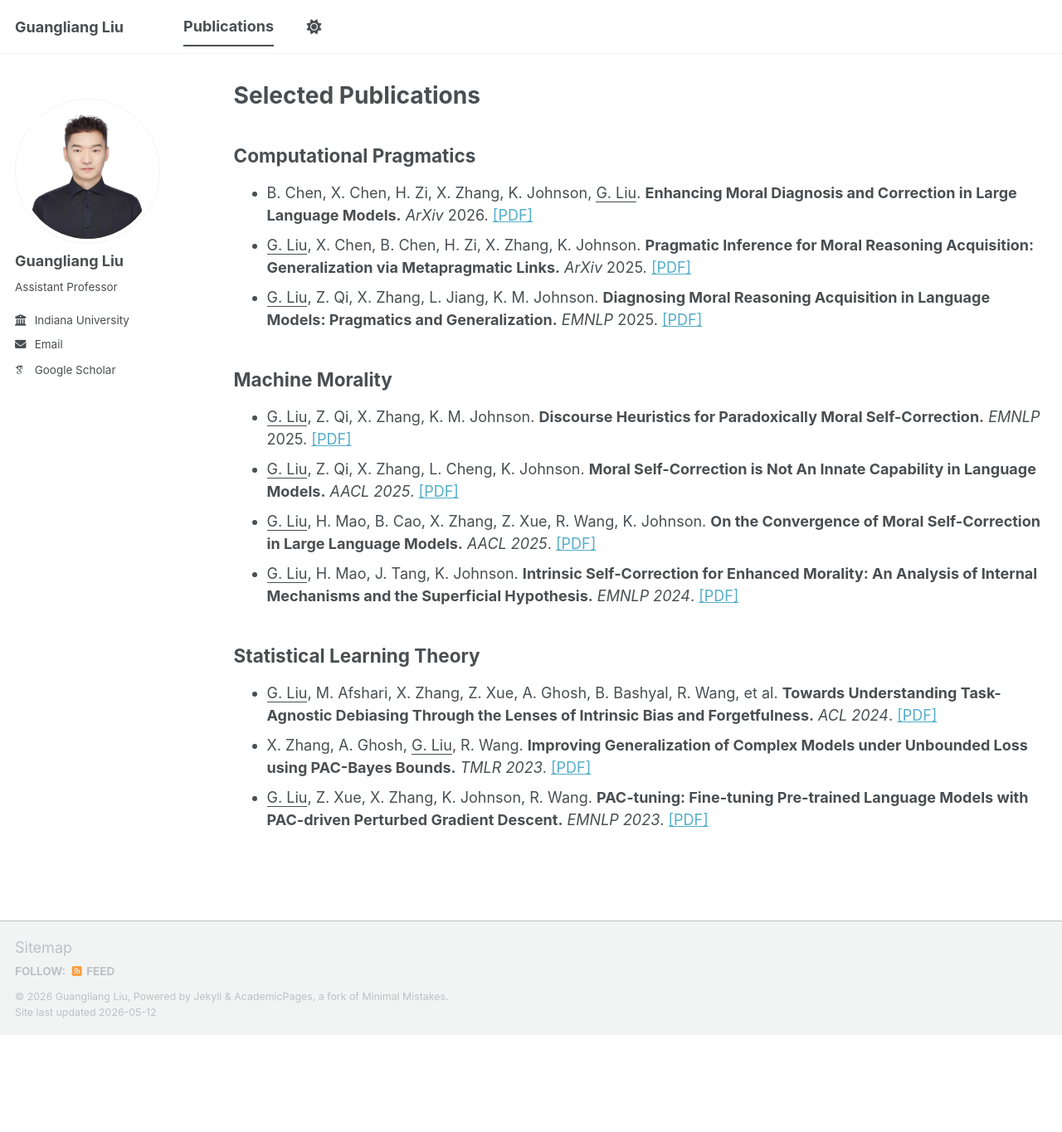
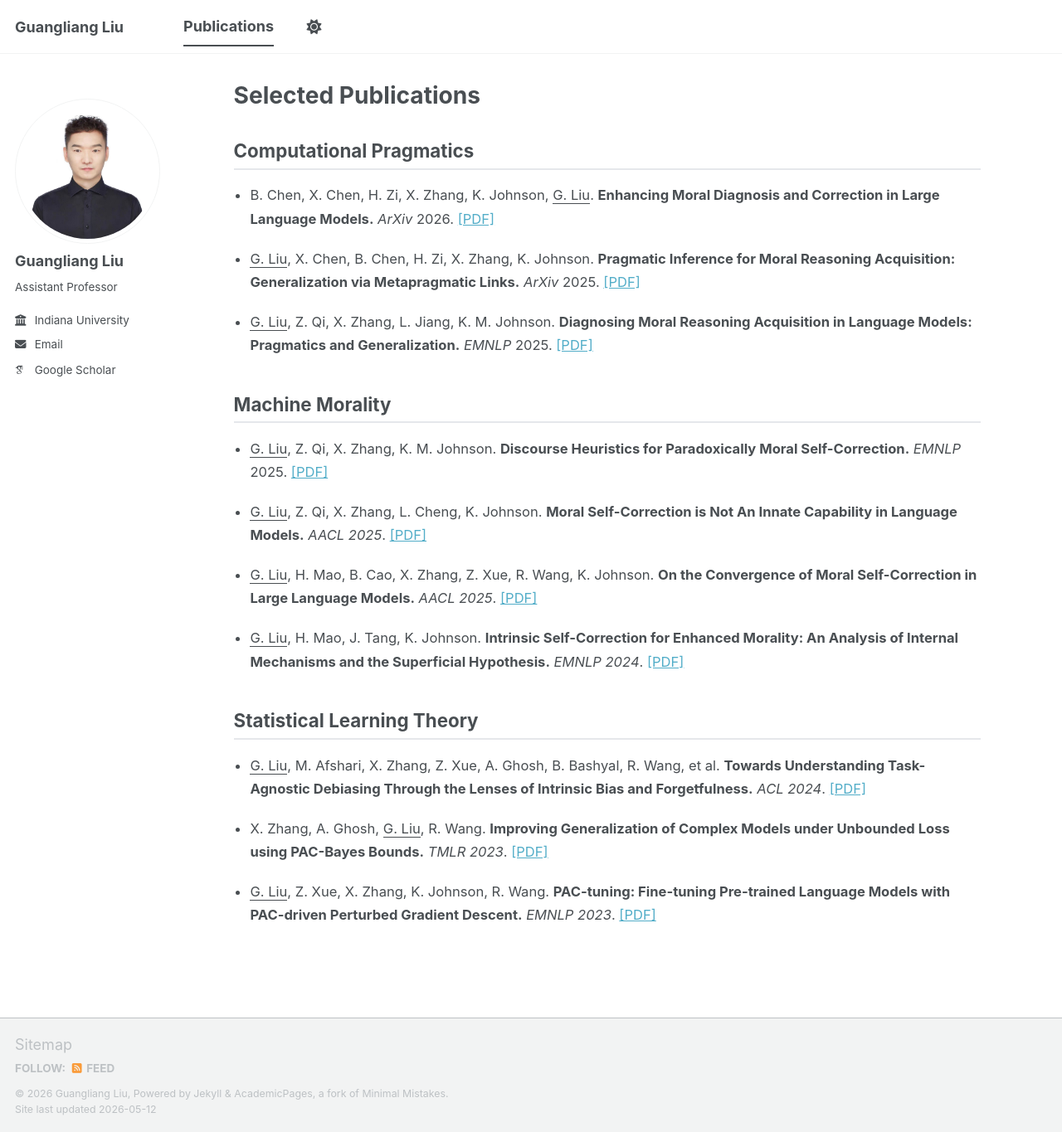
Before and after one commit to guangliang-nlp/guangliang-nlp.github.io, a Jekyll site: the page built from _pages/publications.html, in a window 1280 px wide and 1365 px high. Shown: the whole window at 83% size. Built offline with Jekyll 4.4.1, drawn with Linux system fonts in a browser that asks for light colours; some web fonts are replaced; a script bundle is joined from its source files by our own code; library files that are not in the unit come from our copies.

Commit message:
Update publications.html

```diff
--- a/_pages/publications.html
+++ b/_pages/publications.html
@@ -4,74 +4,122 @@ title: "Selected Publications"
 permalink: /publications/
 author_profile: true
 ---
-<h2>Computational Pragmatics</h2>
-<ul>
-  <li>
+
+<div style="
+  font-size:0.92em;
+  line-height:1.7;
+  max-width:900px;
+">
+
+<h2 style="
+  font-size:1.35em;
+  border-bottom:2px solid #e5e7eb;
+  padding-bottom:0.3em;
+  margin-top:1.8em;
+">
+  Computational Pragmatics
+</h2>
+
+<ul style="padding-left:1.2em;">
+
+  <li style="margin-bottom:1.2em;">
     B. Chen, X. Chen, H. Zi, X. Zhang, K. Johnson, <u>G. Liu</u>.
     <strong>Enhancing Moral Diagnosis and Correction in Large Language Models.</strong>
     <em>ArXiv</em> 2026.
     <a href="https://arxiv.org/abs/2601.03079">[PDF]</a>
   </li>
-  <li>
+
+  <li style="margin-bottom:1.2em;">
     <u>G. Liu</u>, X. Chen, B. Chen, H. Zi, X. Zhang, K. Johnson.
     <strong>Pragmatic Inference for Moral Reasoning Acquisition: Generalization via Metapragmatic Links.</strong>
     <em>ArXiv</em> 2025.
     <a href="https://arxiv.org/abs/2509.24102">[PDF]</a>
   </li>
-   <li>
+
+  <li style="margin-bottom:1.2em;">
     <u>G. Liu</u>, Z. Qi, X. Zhang, L. Jiang, K. M. Johnson.
     <strong>Diagnosing Moral Reasoning Acquisition in Language Models: Pragmatics and Generalization.</strong>
     <em>EMNLP</em> 2025.
     <a href="https://arxiv.org/abs/2502.16600">[PDF]</a>
   </li>
+
 </ul>
 
-<h2>Machine Morality</h2>
-<ul>
-  <li>
+
+<h2 style="
+  font-size:1.35em;
+  border-bottom:2px solid #e5e7eb;
+  padding-bottom:0.3em;
+  margin-top:2em;
+">
+  Machine Morality
+</h2>
+
+<ul style="padding-left:1.2em;">
+
+  <li style="margin-bottom:1.2em;">
     <u>G. Liu</u>, Z. Qi, X. Zhang, K. M. Johnson.
     <strong>Discourse Heuristics for Paradoxically Moral Self-Correction.</strong>
     <em>EMNLP</em> 2025.
     <a href="https://arxiv.org/abs/2507.00985">[PDF]</a>
   </li>
-  <li>
+
+  <li style="margin-bottom:1.2em;">
     <u>G. Liu</u>, Z. Qi, X. Zhang, L. Cheng, K. Johnson.
     <strong>Moral Self-Correction is Not An Innate Capability in Language Models.</strong>
     <em>AACL 2025</em>.
     <a href="https://arxiv.org/abs/2410.20513">[PDF]</a>
   </li>
-  <li>
+
+  <li style="margin-bottom:1.2em;">
     <u>G. Liu</u>, H. Mao, B. Cao, X. Zhang, Z. Xue, R. Wang, K. Johnson.
     <strong>On the Convergence of Moral Self-Correction in Large Language Models.</strong>
     <em>AACL 2025</em>.
     <a href="https://aclanthology.org/2025.ijcnlp-long.63/">[PDF]</a>
   </li>
-  <li>
+
+  <li style="margin-bottom:1.2em;">
     <u>G. Liu</u>, H. Mao, J. Tang, K. Johnson.
     <strong>Intrinsic Self-Correction for Enhanced Morality: An Analysis of Internal Mechanisms and the Superficial Hypothesis.</strong>
     <em>EMNLP 2024</em>.
     <a href="https://aclanthology.org/2024.emnlp-main.918/">[PDF]</a>
   </li>
+
 </ul>
 
-<h2>Statistical Learning Theory</h2>
-<ul>
-   <li>
+
+<h2 style="
+  font-size:1.35em;
+  border-bottom:2px solid #e5e7eb;
+  padding-bottom:0.3em;
+  margin-top:2em;
+">
+  Statistical Learning Theory
+</h2>
+
+<ul style="padding-left:1.2em;">
+
+  <li style="margin-bottom:1.2em;">
     <u>G. Liu</u>, M. Afshari, X. Zhang, Z. Xue, A. Ghosh, B. Bashyal, R. Wang, et al.
     <strong>Towards Understanding Task-Agnostic Debiasing Through the Lenses of Intrinsic Bias and Forgetfulness.</strong>
     <em>ACL 2024</em>.
     <a href="https://aclanthology.org/2024.findings-acl.109/">[PDF]</a>
   </li>
-  <li>
+
+  <li style="margin-bottom:1.2em;">
     X. Zhang, A. Ghosh, <u>G. Liu</u>, R. Wang.
     <strong>Improving Generalization of Complex Models under Unbounded Loss using PAC-Bayes Bounds.</strong>
     <em>TMLR 2023</em>.
     <a href="https://openreview.net/pdf?id=MP8bmxvWt6">[PDF]</a>
   </li>
-  <li>
+
+  <li style="margin-bottom:1.2em;">
     <u>G. Liu</u>, Z. Xue, X. Zhang, K. Johnson, R. Wang.
     <strong>PAC-tuning: Fine-tuning Pre-trained Language Models with PAC-driven Perturbed Gradient Descent.</strong>
     <em>EMNLP 2023</em>.
     <a href="https://aclanthology.org/2023.emnlp-main.748/">[PDF]</a>
   </li>
+
 </ul>
+
+</div>
```
